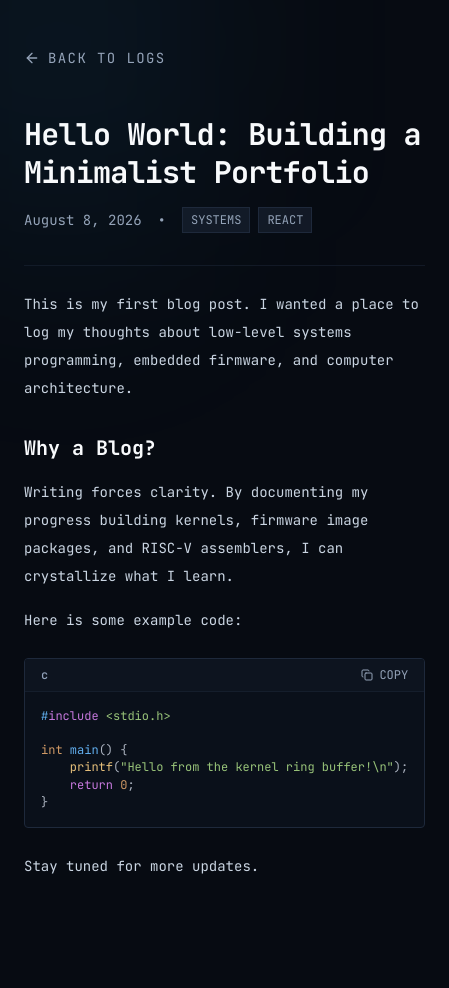
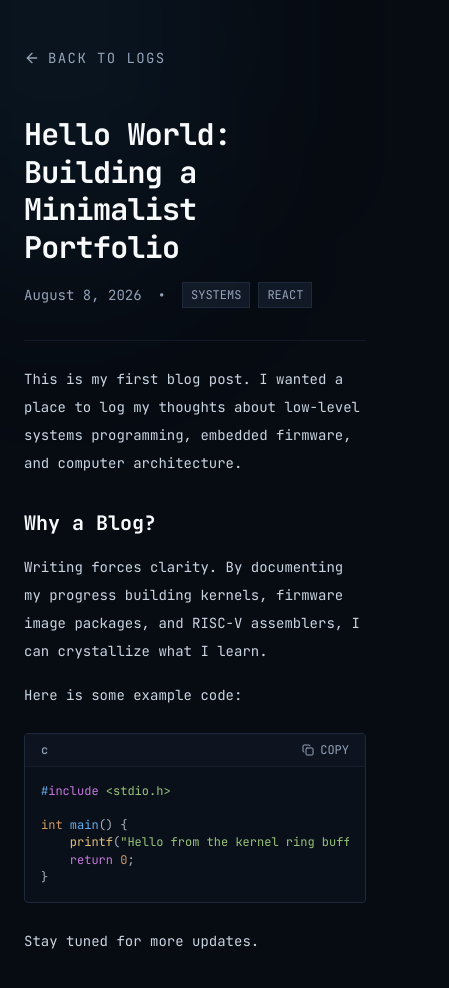
Before and after one commit to belutoni/belutoni.github.io, a Next.js app: page /blog/hello-world in a window 390 px wide. Shown: the top 988 px of the page, 449 px wide, since content can reach past the window. Before the commit the page ends 928 px from the top, so only its background shows below. Built offline with nearby package versions, Linux system fonts and the light colour scheme.

Commit message:
Aggressively enforce w-full max-w-full overflow constraints globally

```diff
--- a/src/app/blog/[slug]/page.tsx
+++ b/src/app/blog/[slug]/page.tsx
@@ -21,7 +21,7 @@ export default async function BlogPost({ params }: { params: Promise<{ slug: str
   }
 
   return (
-    <div className="min-h-screen max-w-3xl mx-auto px-6 md:px-12 py-12 md:py-24 relative">
+    <div className="min-h-screen w-full max-w-3xl mx-auto px-6 md:px-12 py-12 md:py-24 relative">
       <div className="fixed top-[-20%] left-[-10%] w-[50%] h-[50%] bg-accent-teal/10 rounded-full blur-[120px] pointer-events-none z-[-1]" />
 
       <Link href="/blog" className="inline-flex items-center gap-2 text-slate-muted hover:text-accent-teal transition-colors text-sm uppercase tracking-widest mb-12">
@@ -51,7 +51,7 @@ export default async function BlogPost({ params }: { params: Promise<{ slug: str
         </div>
       </header>
 
-      <article className="prose prose-sm md:prose-base prose-invert prose-slate max-w-none prose-headings:text-foreground prose-a:text-accent-teal hover:prose-a:text-accent-teal/80 text-slate-300 leading-loose break-words">
+      <article className="prose prose-sm md:prose-base w-full max-w-full overflow-hidden prose-invert prose-slate prose-headings:text-foreground prose-a:text-accent-teal hover:prose-a:text-accent-teal/80 text-slate-300 leading-loose break-words">
         <MarkdownRenderer content={post.content} />
       </article>
     </div>
--- a/src/app/layout.tsx
+++ b/src/app/layout.tsx
@@ -20,7 +20,7 @@ export default function RootLayout({
   return (
     <html
       lang="en"
-      className={`${jetbrainsMono.variable} h-full antialiased scroll-smooth scroll-pt-32`}
+      className={`${jetbrainsMono.variable} h-full antialiased scroll-smooth scroll-pt-32 overflow-x-hidden`}
     >
       <body className="min-h-full flex flex-col font-mono text-sm leading-relaxed selection:bg-accent-teal selection:text-background overflow-x-hidden w-full max-w-full">
         {children}
```
